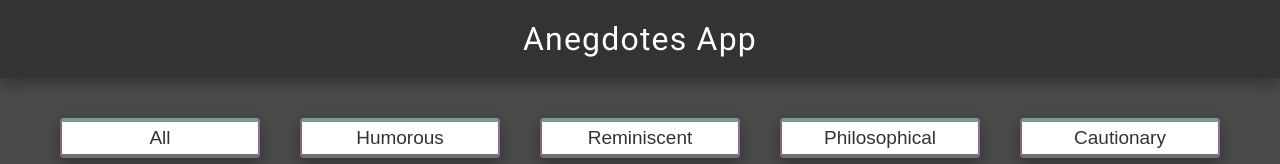
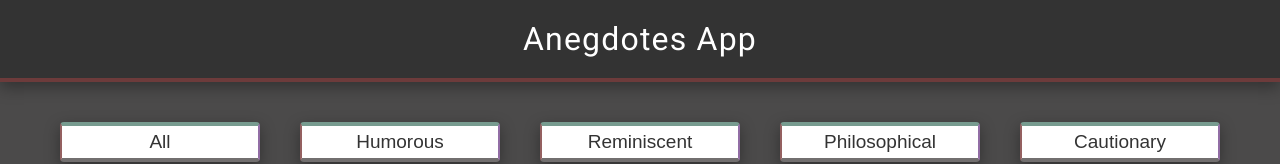
Before and after one commit to Akaki16/Anegdots-App, a React (Create React App) app: page / in a window 1280 px wide. Shown: the top 164 px of the page. Built offline with nearby package versions, Linux system fonts and the light colour scheme; no server answers.

Commit message:
Update Header component styles

```diff
--- a/src/Styles/Header.styles.css
+++ b/src/Styles/Header.styles.css
@@ -4,6 +4,7 @@
     box-shadow: rgba(0, 0, 0, 0.35) 0px 5px 15px;
     color: #fff;
     text-align: center;
+    border-bottom: 4px solid rgb(109, 59, 59);
 }
 
 .header .header-title {
```
